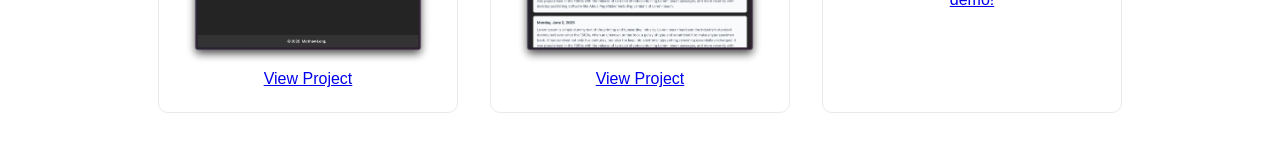
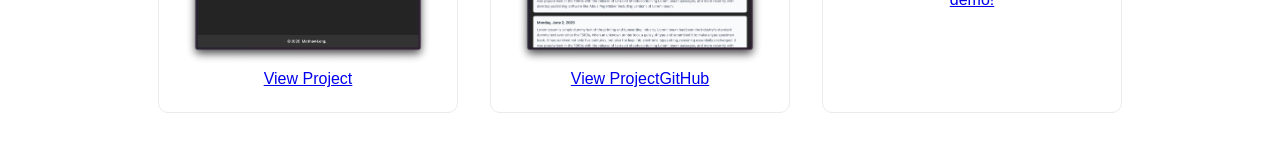
Before and after one commit to Mleng89/portfolio, a Next.js app: page /projects in a window 1280 px wide. Shown: the part 573-717 px from the top of the page. Built offline with nearby package versions, Linux system fonts and the light colour scheme; a web font is replaced by a local one.

Commit message:
chore: add Github link for lil-pause

```diff
--- a/pages/projects.js
+++ b/pages/projects.js
@@ -57,6 +57,15 @@ export default function Projects() {
                 <Link href="https://lil-pause.vercel.app/" legacyBehavior>
                   <a target="_blank" rel="noreferrer">
                     View Project
+                  </a>
+                </Link>
+
+                <Link
+                  href="https://github.com/Mleng89/lil-pause"
+                  legacyBehavior
+                >
+                  <a target="_blank" rel="noreferrer">
+                    GitHub
                   </a>
                 </Link>
               </div>
```
